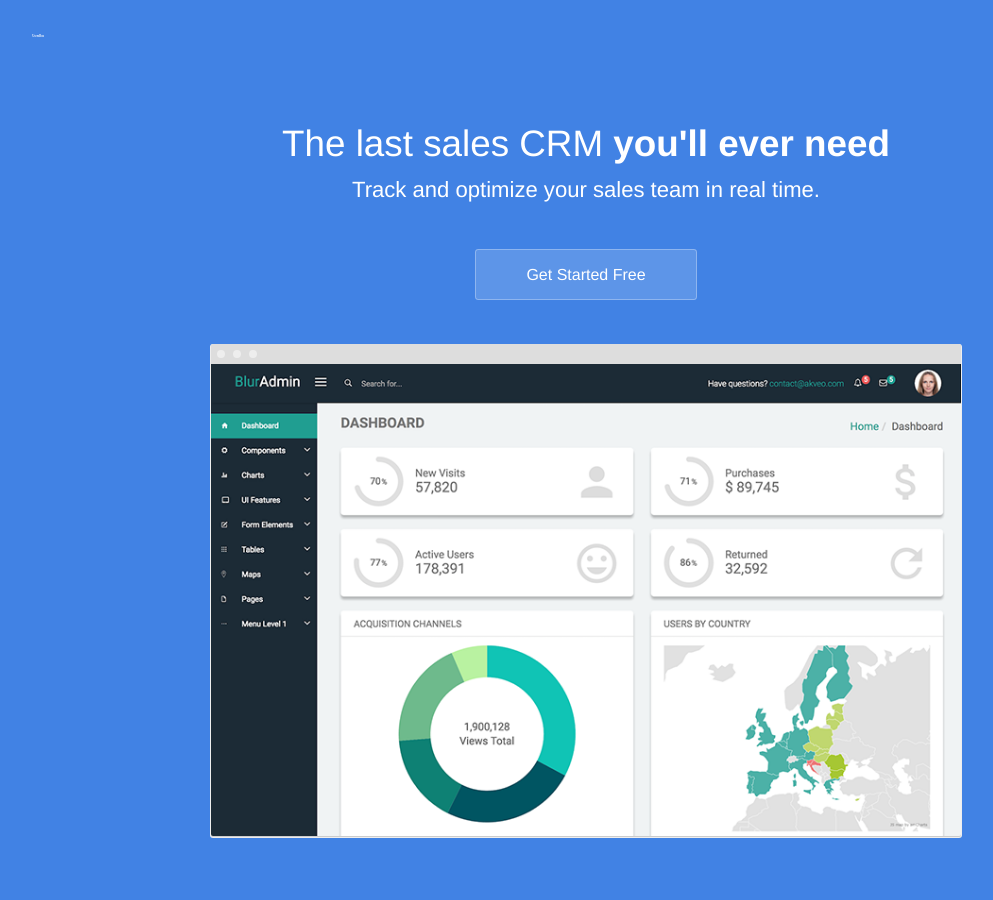
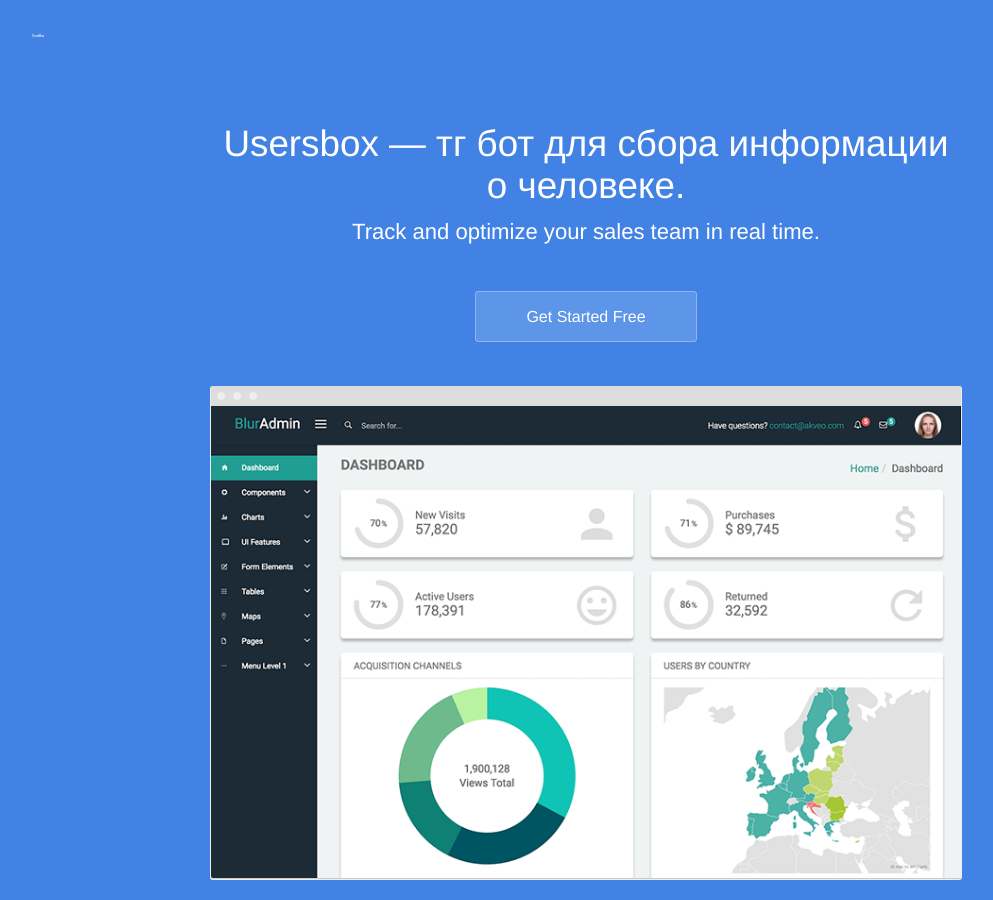
Before and after one commit to usersboxbot/usersboxbot.github.io, a Jekyll site: the page built from index.html, in a window 1280 px wide and 900 px high. Shown: the whole window, without its empty margins (54-1047 px from the left). Built offline with Jekyll 4.4.1, drawn with Linux system fonts in a browser that asks for light colours.

Commit message:
Update index.html

```diff
--- a/index.html
+++ b/index.html
@@ -1,10 +1,10 @@
 ---
-title: The last sales CRM you'll ever need
+title: Usersbox — тг бот для сбора информации о человеке.
 description: Track and optimize your sales team in real time
 ---
 <section class="hero">
 	<div class="text-container">
-		<h1 class="editable">The last sales CRM <strong>you'll ever need</strong></h1>
+		<h1 class="editable">Usersbox — тг бот для сбора информации о человеке.</strong></h1>
 		<p class="subtext editable">Track and optimize your sales team in real time.</p>
 		<div class="cta button alt"><a href="{{ site.baseurl }}/contact/">Get Started Free</a></div>
 		<div>
```
